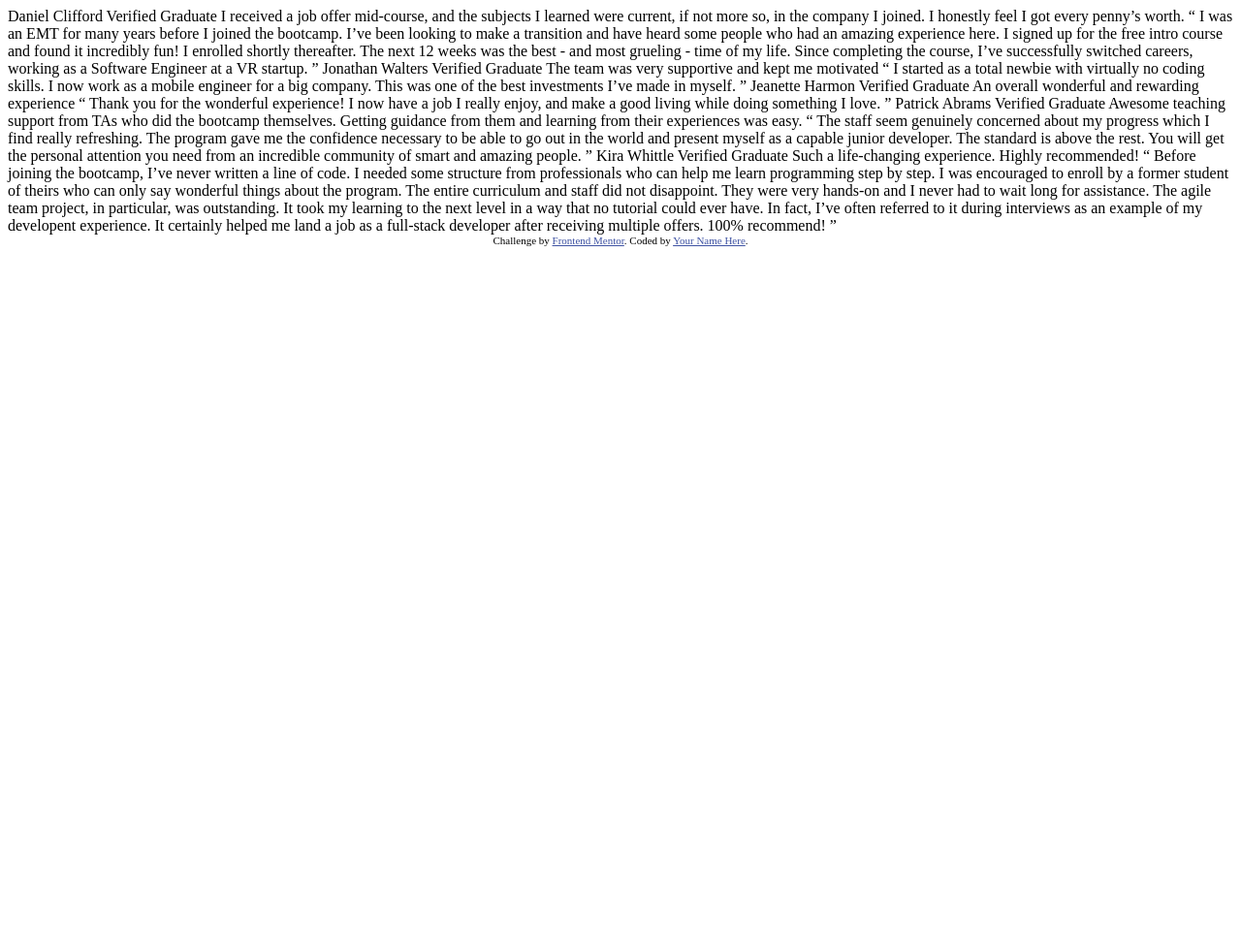
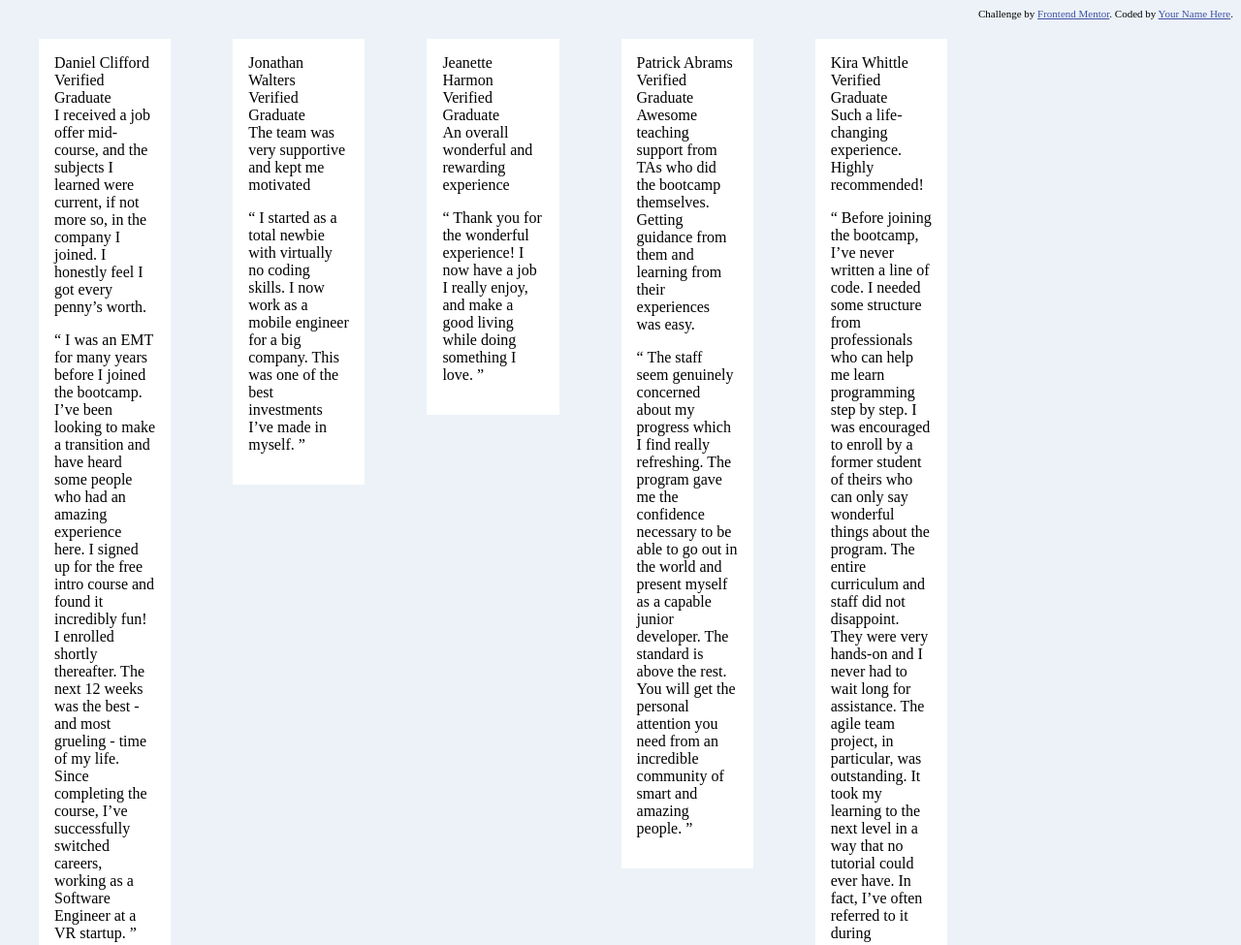
Before and after one commit to bonau/testimonials-grid-section-main, a plain HTML site: page index.html in a window 1280 px wide. Shown: the top 975 px of the page at 97% size. Before the commit the page ends 800 px from the top, so only its background shows below. Drawn offline with Linux system fonts and the light colour scheme.

Commit message:
basic layout

```diff
--- a/index.html
+++ b/index.html
@@ -1,8 +1,10 @@
 <!DOCTYPE html>
 <html lang="en">
+
 <head>
   <meta charset="UTF-8">
-  <meta name="viewport" content="width=device-width, initial-scale=1.0"> <!-- displays site properly based on user's device -->
+  <meta name="viewport" content="width=device-width, initial-scale=1.0">
+  <!-- displays site properly based on user's device -->
 
   <link rel="icon" type="image/png" sizes="32x32" href="./images/favicon-32x32.png">
 
@@ -10,55 +12,103 @@
 
   <!-- Feel free to remove these styles or customise in your own stylesheet 👍 -->
   <style>
-    .attribution { font-size: 11px; text-align: center; }
-    .attribution a { color: hsl(228, 45%, 44%); }
+    body {
+      background: hsl(210, 46%, 95%);
+      display: flex;
+      flex-direction: row;
+      flex-wrap: wrap;
+      justify-content: center;
+      align-items: flex-start;
+    }
+
+    article {
+      display: block;
+      flex-direction: row;
+      flex: 1;
+      background-color: white;
+      margin: 2em;
+      max-width: 200px;
+      padding: 1em;
+    }
+
+    article author {
+      display: block;
+    }
+
+    .attribution {
+      font-size: 11px;
+      text-align: center;
+    }
+
+    .attribution a {
+      color: hsl(228, 45%, 44%);
+    }
   </style>
 </head>
+
 <body>
-  Daniel Clifford
-  Verified Graduate
 
+  <article>
+    <author>Daniel Clifford</author>
+    <position>Verified Graduate</position>
+
+    <summary>
       I received a job offer mid-course, and the subjects I learned were current, if not more so,
       in the company I joined. I honestly feel I got every penny’s worth.
+    </summary>
 
+    <p>
       “ I was an EMT for many years before I joined the bootcamp. I’ve been looking to make a
       transition and have heard some people who had an amazing experience here. I signed up
       for the free intro course and found it incredibly fun! I enrolled shortly thereafter.
       The next 12 weeks was the best - and most grueling - time of my life. Since completing
       the course, I’ve successfully switched careers, working as a Software Engineer at a VR startup. ”
+    </p>
+  </article>
 
-  Jonathan Walters
-  Verified Graduate
 
-  The team was very supportive and kept me motivated
+  <article>
+    <author>Jonathan Walters</author>
+    <position>Verified Graduate</position>
 
+    <summary>The team was very supportive and kept me motivated</summary>
+
+    <p>
       “ I started as a total newbie with virtually no coding skills. I now work as a mobile engineer
       for a big company. This was one of the best investments I’ve made in myself. ”
+    </p>
+  </article>
 
-  Jeanette Harmon
-  Verified Graduate
-
-  An overall wonderful and rewarding experience
-
+  <article>
+    <author>Jeanette Harmon</author>
+    <position>Verified Graduate</position>
+    <summary>An overall wonderful and rewarding experience</summary>
+    <p>
       “ Thank you for the wonderful experience! I now have a job I really enjoy, and make a good living
       while doing something I love. ”
+    </p>
+  </article>
 
-  Patrick Abrams
-  Verified Graduate
-
+  <article>
+    <author>Patrick Abrams</author>
+    <position>Verified Graduate</position>
+    <summary>
       Awesome teaching support from TAs who did the bootcamp themselves. Getting guidance from them and
       learning from their experiences was easy.
-
+    </summary>
+    <p>
       “ The staff seem genuinely concerned about my progress which I find really refreshing. The program
       gave me the confidence necessary to be able to go out in the world and present myself as a capable
       junior developer. The standard is above the rest. You will get the personal attention you need from
       an incredible community of smart and amazing people. ”
+    </p>
+  </article>
 
-  Kira Whittle
-  Verified Graduate
-
-  Such a life-changing experience. Highly recommended!
-
+  <article>
+    <author>Kira Whittle</author>
+    <position>Verified Graduate</position>
+    <summary>Such a life-changing experience. Highly recommended!</summary>
+    <p>
       “ Before joining the bootcamp, I’ve never written a line of code. I needed some structure from
       professionals who can help me learn programming step by step. I was encouraged to enroll by a former
       student of theirs who can only say wonderful things about the program. The entire curriculum and staff
@@ -67,10 +117,13 @@
       could ever have. In fact, I’ve often referred to it during interviews as an example of my developent
       experience. It certainly helped me land a job as a full-stack developer after receiving multiple offers.
       100% recommend! ”
+    </p>
+  </article>
 
   <div class="attribution">
     Challenge by <a href="https://www.frontendmentor.io?ref=challenge" target="_blank">Frontend Mentor</a>.
     Coded by <a href="#">Your Name Here</a>.
   </div>
 </body>
+
 </html>
```
Lines whose indentation alone changed are shown as unchanged.
